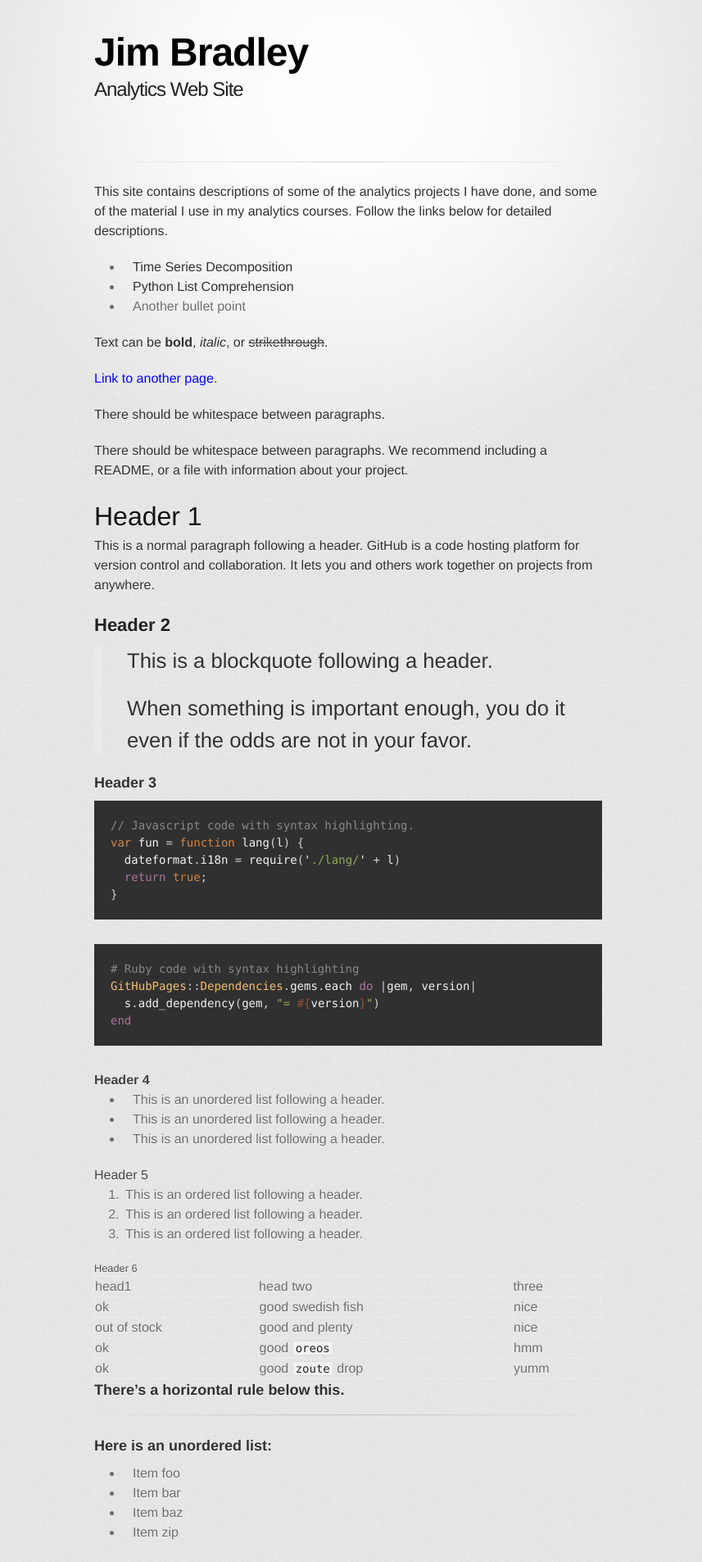
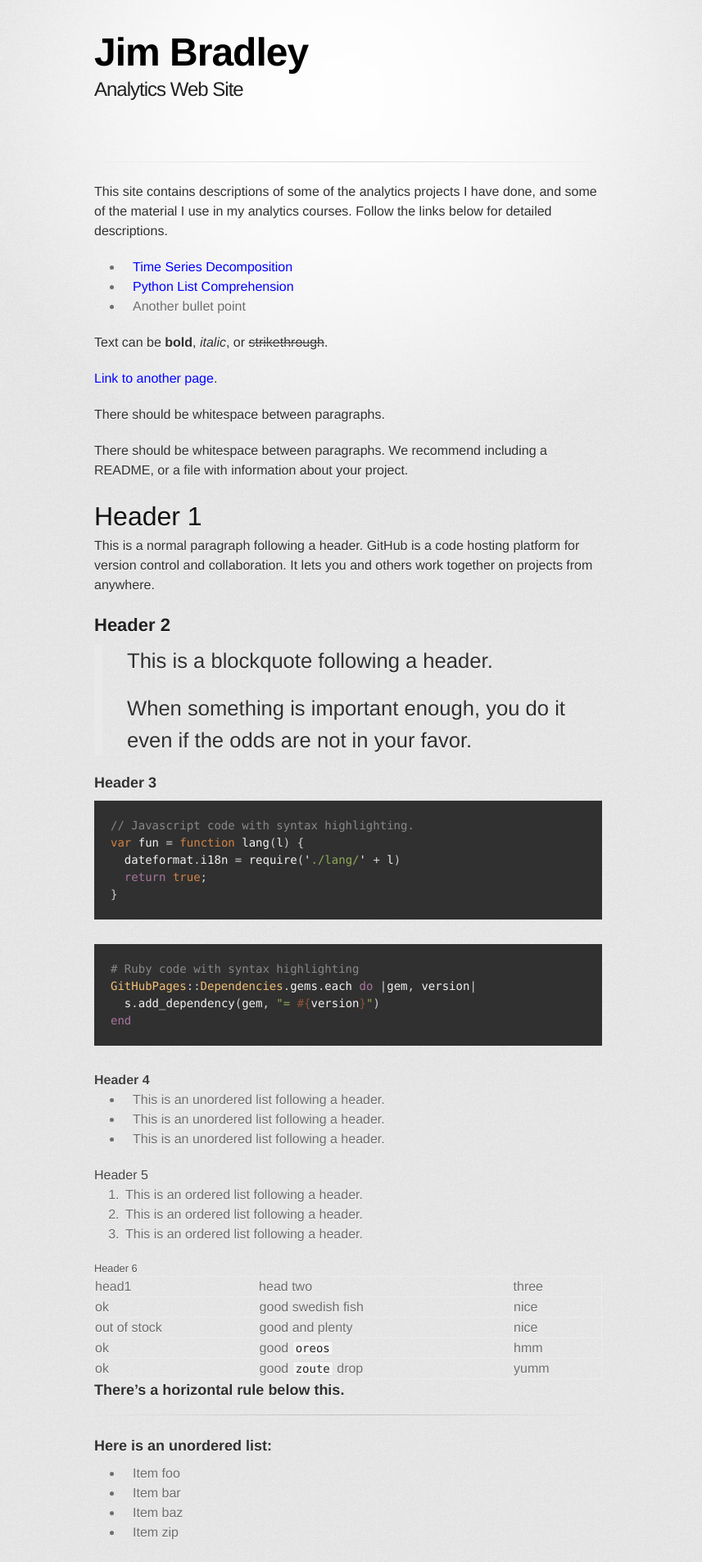
Before and after one commit to jrb28/jrb28.github.io, a Jekyll site: the page built from index.md, in a window 1280 px wide. Shown: the top 1906 px of the page at 82% size, without its empty margins (215-1072 px from the left). Built offline with Jekyll 4.4.1, drawn with Linux system fonts in a browser that asks for light colours; some web fonts are replaced.

Commit message:
Update jekyll-theme-tactile.scss

```diff
--- a/_sass/jekyll-theme-tactile.scss
+++ b/_sass/jekyll-theme-tactile.scss
@@ -316,13 +316,17 @@ ul li {
   margin-left: 35px;
 }
 
-/* ul li a:link{
+ul li a:link{
+  color: #0000FF;
+}
+
+ul li a:visited{
+  color: #FF0000;
+}
+
+/*#related_links ul li a {
   color: #0000FF;
 }*/
-
-#related_links ul li a {
-  color: #0000FF;
-}
 
 ul li a{
   color: #303030;
```
